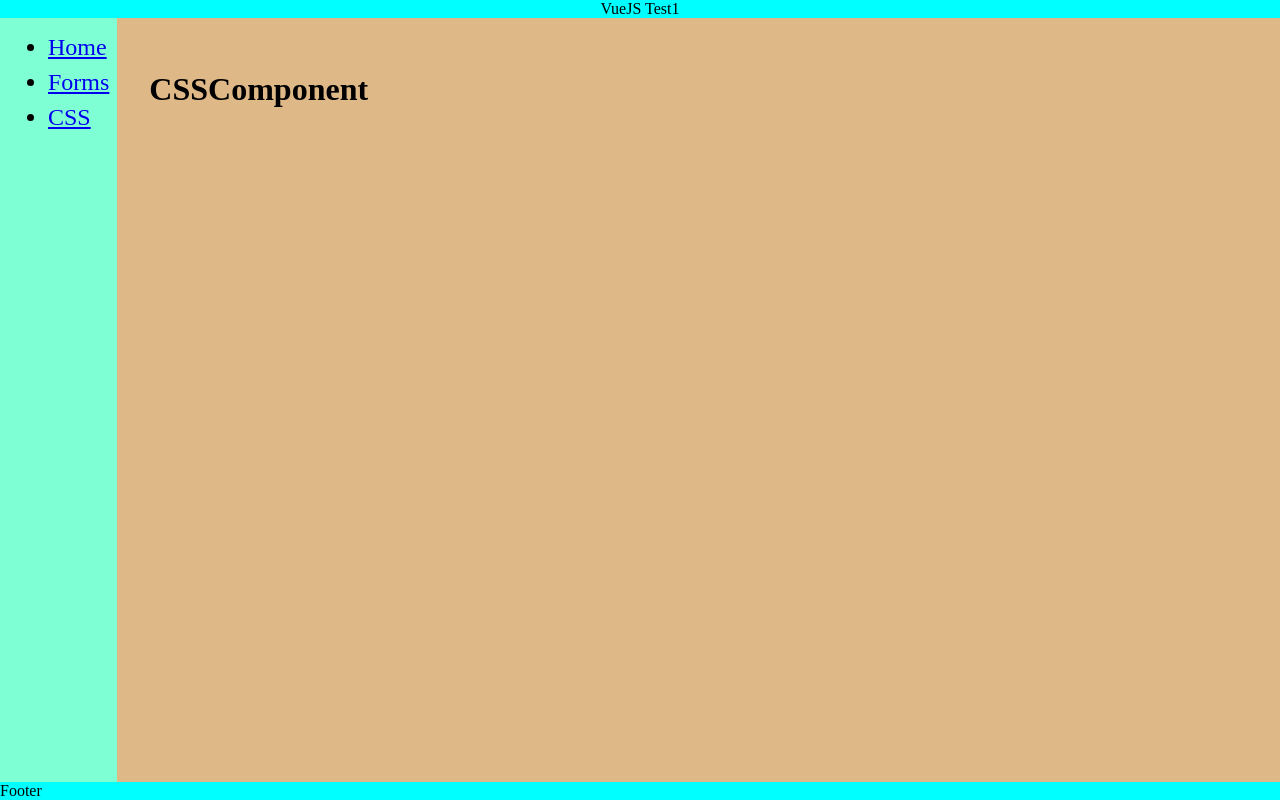
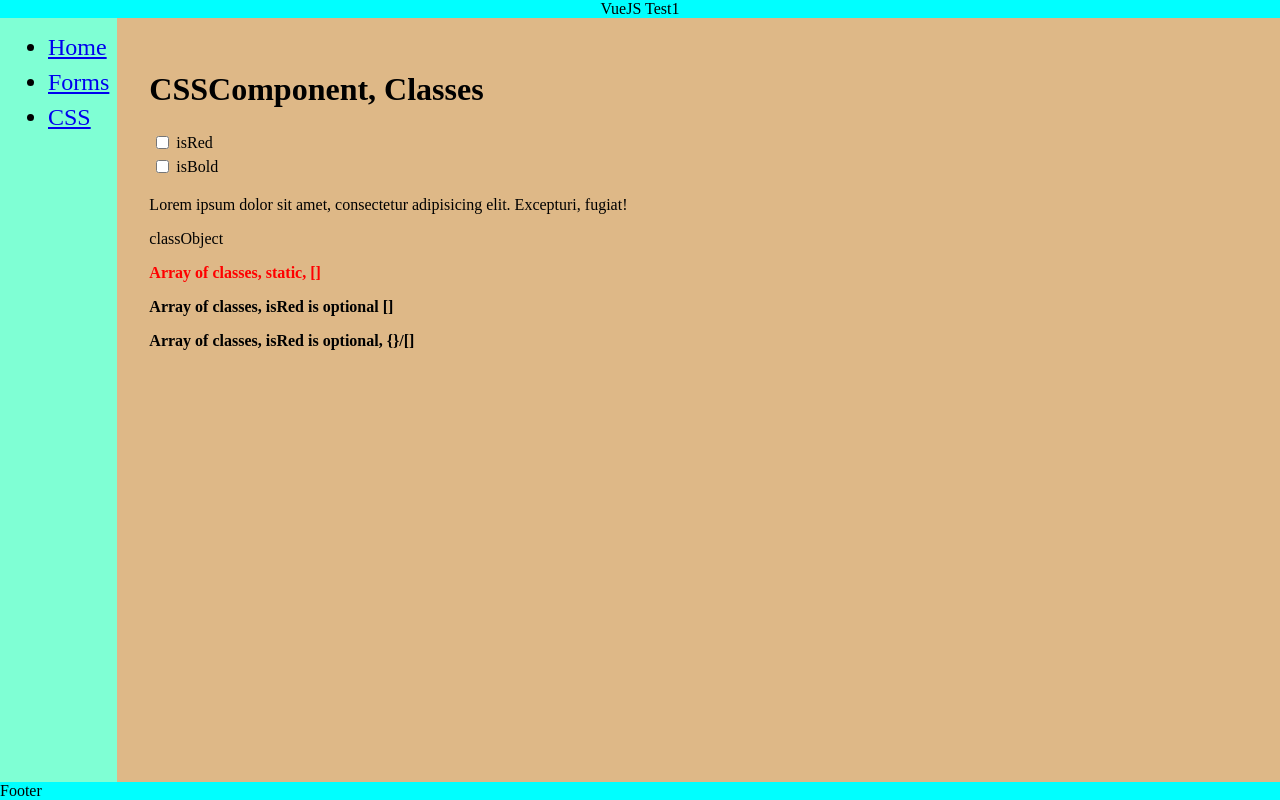
Before and after one commit to andrew2020wit/vue-js-test1, a Vue app: page /css-page in a window 1280 px wide. Built offline with nearby package versions, Linux system fonts and the light colour scheme.

Commit message:
CSSComponent, Classes

```diff
--- a/src/components/CSSComponent.vue
+++ b/src/components/CSSComponent.vue
@@ -1,5 +1,62 @@
 <template>
   <div>
-    <h1>CSSComponent</h1>
+    <h1>CSSComponent, Classes</h1>
+    <table>
+      <tr>
+        <td><input v-model="isRed" type="checkbox" /></td>
+        <td>isRed</td>
+      </tr>
+      <tr>
+        <td><input v-model="isBold" type="checkbox" /></td>
+        <td>isBold</td>
+      </tr>
+    </table>
+
+    <p v-bind:class="{ 'red-style': isRed, boldStyle: isBold }">
+      Lorem ipsum dolor sit amet, consectetur adipisicing elit. Excepturi,
+      fugiat!
+    </p>
+    <p v-bind:class="classObject">classObject</p>
+    <p v-bind:class="['red-style', 'boldStyle']">
+      Array of classes, static, []
+    </p>
+    <p v-bind:class="[isRed ? 'red-style' : '', 'boldStyle']">
+      Array of classes, isRed is optional []
+    </p>
+    <p v-bind:class="[{ 'red-style': isRed }, 'boldStyle']">
+      Array of classes, isRed is optional, {}/[]
+    </p>
   </div>
 </template>
+
+<script>
+export default {
+  data: function() {
+    return {
+      isRed: false,
+      isBold: false,
+      classObject: {
+        "red-style": false,
+        boldStyle: false,
+      },
+    };
+  },
+  watch: {
+    isRed: function() {
+      this.classObject["red-style"] = this.isRed;
+    },
+    isBold: function() {
+      this.classObject.boldStyle = this.isBold;
+    },
+  },
+};
+</script>
+
+<style scoped>
+.red-style {
+  color: red;
+}
+.boldStyle {
+  font-weight: bold;
+}
+</style>
```
